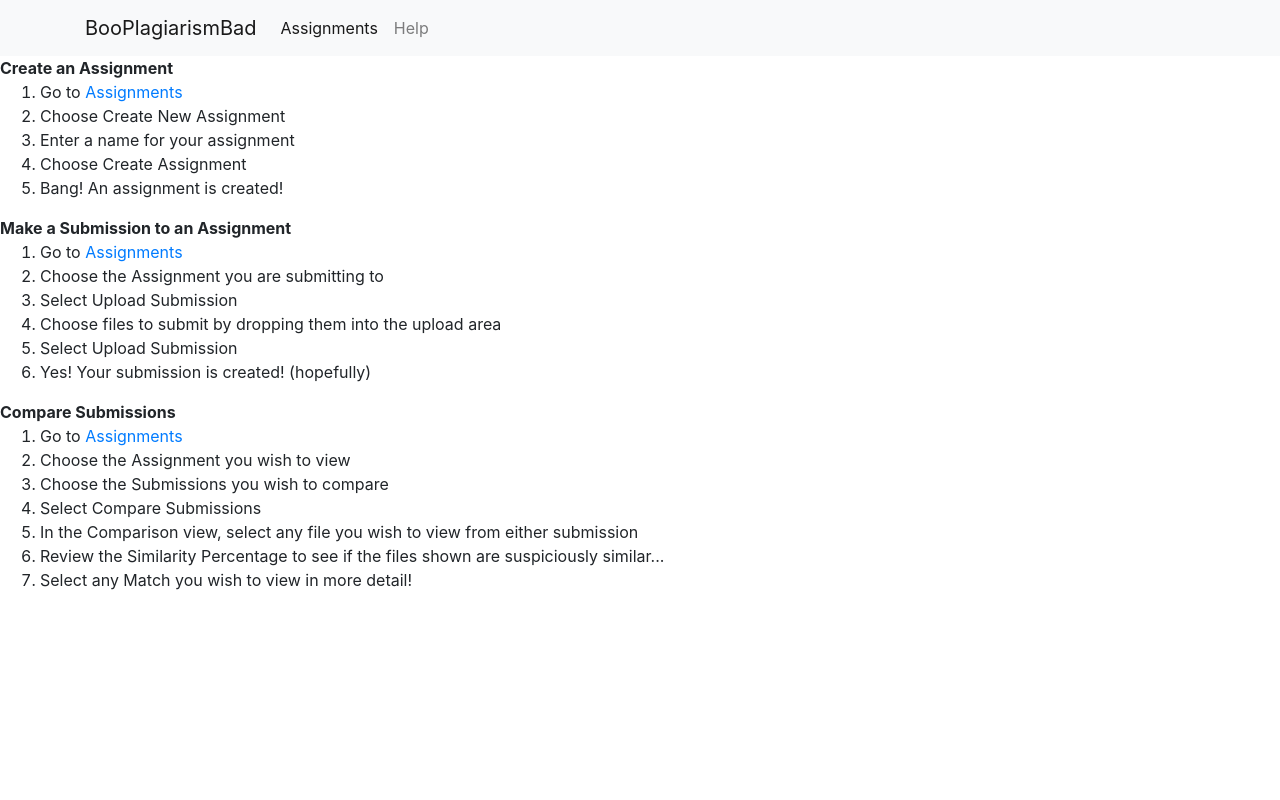
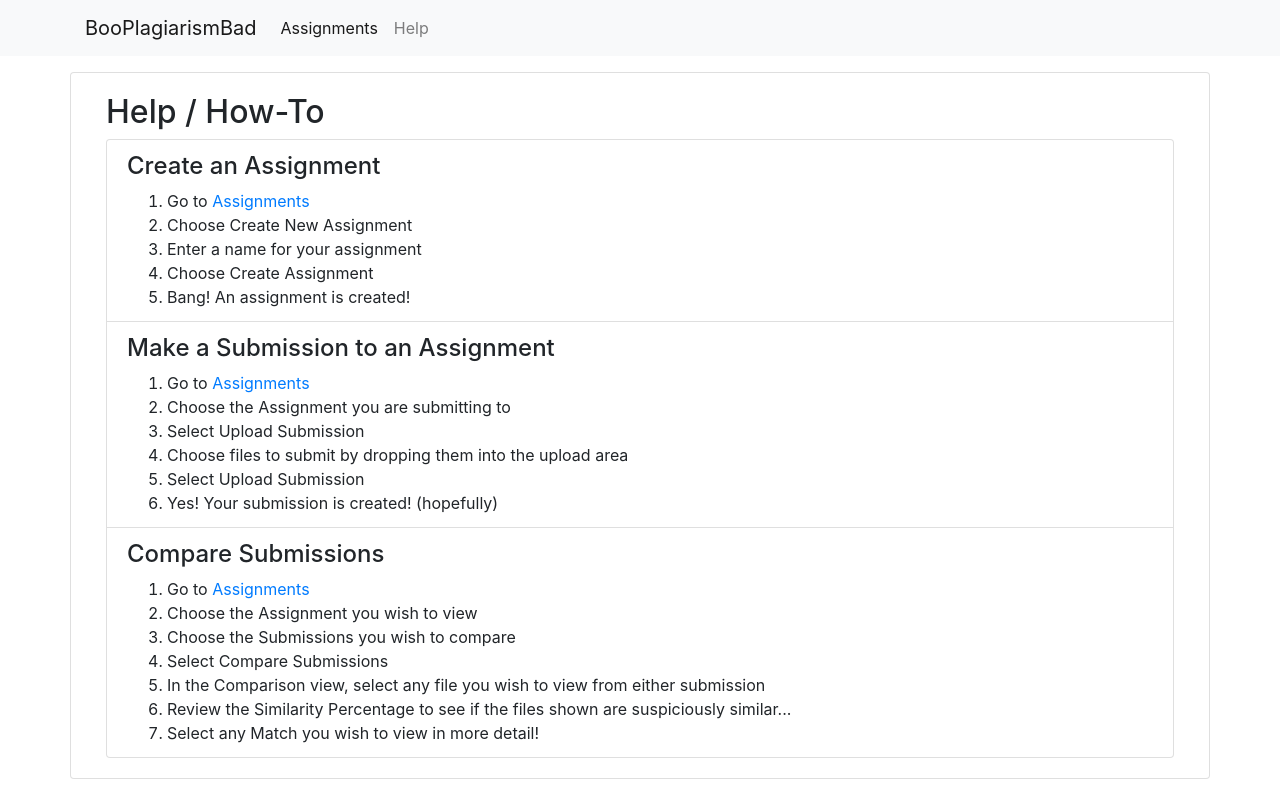
Before and after one commit to whysgai/BooPlagiraismBad, a React (Create React App) app in the folder bpb-front/: page /Help in a window 1280 px wide. Built offline with nearby package versions, Linux system fonts and the light colour scheme.

Commit message:
BPB-190 style: Style the help page

```diff
--- a/bpb-front/src/components/HelpComponent.tsx
+++ b/bpb-front/src/components/HelpComponent.tsx
@@ -16,10 +16,13 @@ class HelpComponent extends React.Component <PropTypes, {}> {
 
   render() {
     return (
-      <div className="help-panel">
+      <div className="container card help-panel mt-3">
+        <div className="card-body">
+          <h2>Help / How-To</h2>
+          <ul className="list-group">
 
-        <p>
-          <b>Create an Assignment</b>
+            <li className="list-group-item">
+              <h4>Create an Assignment</h4>
               <ol>
                 <li>Go to <Link to="/">Assignments</Link></li>
                 <li>Choose Create New Assignment</li>
@@ -27,10 +30,10 @@ class HelpComponent extends React.Component <PropTypes, {}> {
                 <li>Choose Create Assignment</li>
                 <li>Bang! An assignment is created!</li>
               </ol>
-        </p>
+            </li>
 
-        <p>
-          <b>Make a Submission to an Assignment</b>
+            <li className="list-group-item">
+              <h4>Make a Submission to an Assignment</h4>
               <ol>
                 <li>Go to <Link to="/">Assignments</Link></li>
                 <li>Choose the Assignment you are submitting to</li>
@@ -39,10 +42,10 @@ class HelpComponent extends React.Component <PropTypes, {}> {
                 <li>Select Upload Submission</li>
                 <li>Yes! Your submission is created! (hopefully)</li>
               </ol>
-        </p>
+            </li>
 
-        <p>
-          <b>Compare Submissions</b>
+            <li className="list-group-item">
+              <h4>Compare Submissions</h4>
               <ol>
                 <li>Go to <Link to="/">Assignments</Link></li>
                 <li>Choose the Assignment you wish to view</li>
@@ -52,7 +55,10 @@ class HelpComponent extends React.Component <PropTypes, {}> {
                 <li>Review the Similarity Percentage to see if the files shown are suspiciously similar...</li>
                 <li>Select any Match you wish to view in more detail!</li>
               </ol>
-        </p>
+            </li>
+
+          </ul>
+        </div>
       </div>
     );
   }
```
Lines whose indentation alone changed are shown as unchanged.
